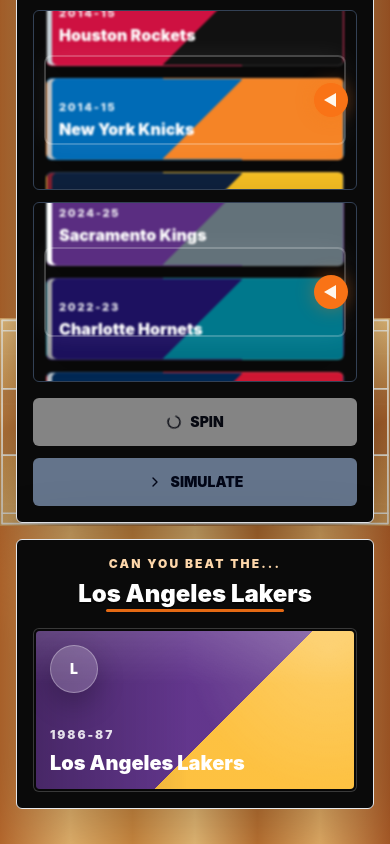
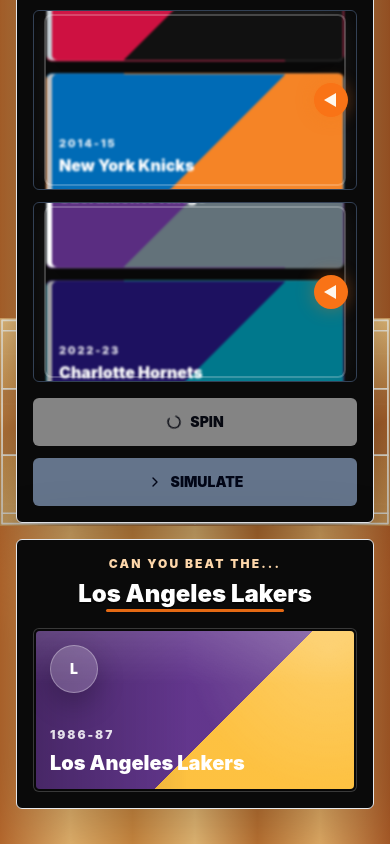
Before and after one commit to Dheerajsom/Timeout, a Next.js app: page / in a window 390 px wide. Both pictures are taken after a click on the button "SPIN". Shown: the part 610-1454 px from the top of the page. Built offline with nearby package versions, Linux system fonts and the light colour scheme.

Commit message:
Match mobile reel target to revealed card

```diff
--- a/app/globals.css
+++ b/app/globals.css
@@ -120,7 +120,7 @@
 }
 
 .wheel-spin {
-  --wheel-target-offset: 37px;
+  --wheel-distance: var(--wheel-distance-mobile, 1200px);
   animation: wheelSpin var(--wheel-duration, 5s) cubic-bezier(0.08, 0.72, 0.12, 1) both;
   backface-visibility: hidden;
   transform: translate3d(0, 0, 0);
@@ -129,7 +129,7 @@
 
 @media (min-width: 640px) {
   .wheel-spin {
-    --wheel-target-offset: 62px;
+    --wheel-distance: var(--wheel-distance-desktop, 1200px);
   }
 }
 
@@ -256,17 +256,17 @@
   }
 
   90% {
-    transform: translate3d(0, calc(var(--wheel-target-offset, 62px) - var(--wheel-distance-base, 1200px) - 22px), 0);
+    transform: translate3d(0, calc((var(--wheel-distance, 1200px) * -1) - 22px), 0);
     filter: blur(0.2px);
   }
 
   96% {
-    transform: translate3d(0, calc(var(--wheel-target-offset, 62px) - var(--wheel-distance-base, 1200px) + 8px), 0);
+    transform: translate3d(0, calc((var(--wheel-distance, 1200px) * -1) + 8px), 0);
     filter: blur(0);
   }
 
   100% {
-    transform: translate3d(0, calc(var(--wheel-target-offset, 62px) - var(--wheel-distance-base, 1200px)), 0);
+    transform: translate3d(0, calc(var(--wheel-distance, 1200px) * -1), 0);
     filter: blur(0);
   }
 }
--- a/components/HomeGame.tsx
+++ b/components/HomeGame.tsx
@@ -10,7 +10,10 @@
 
 const activeRuleset = "modern";
 const spinDuration = 5000;
-const itemPitch = 94;
+const mobileItemPitch = 176;
+const mobileDistanceAdjustment = 4;
+const desktopItemPitch = 94;
+const desktopTargetOffset = 62;
 const historyStorageKey = "timeout-round-history";
 const historyLimit = 30;
 
@@ -392,12 +395,13 @@
       <div className="wheel-arrow" aria-hidden="true">
         <span />
       </div>
-      <div className="pointer-events-none absolute inset-x-3 top-1/2 z-10 h-[86px] -translate-y-1/2 rounded-md ring-2 ring-white/20 shadow-[0_0_26px_rgba(255,255,255,0.08)]" />
+      <div className="pointer-events-none absolute inset-x-3 top-1/2 z-10 h-[168px] -translate-y-1/2 rounded-md ring-2 ring-white/20 shadow-[0_0_26px_rgba(255,255,255,0.08)] sm:h-[86px]" />
       <div
         className="wheel-spin reel-window space-y-3 p-3"
         style={
           {
-            "--wheel-distance-base": `${wheel.targetIndex * itemPitch}px`,
+            "--wheel-distance-mobile": `${wheel.targetIndex * mobileItemPitch + mobileDistanceAdjustment}px`,
+            "--wheel-distance-desktop": `${Math.max(wheel.targetIndex * desktopItemPitch - desktopTargetOffset, 0)}px`,
             "--wheel-duration": `${4.8 + index * 0.16}s`,
           } as CSSProperties
         }
@@ -414,7 +418,7 @@
   const colors = getTeamColors(team);
   return (
     <div
-      className="flex h-[82px] items-center rounded-md border border-white/15 px-3 shadow-[0_10px_24px_rgba(0,0,0,0.18)]"
+      className="flex h-[164px] items-center rounded-md border border-white/15 px-3 shadow-[0_10px_24px_rgba(0,0,0,0.18)] sm:h-[82px]"
       style={{
         background: `linear-gradient(135deg, ${colors.primary} 0 52%, ${colors.secondary} 52% 100%)`,
         boxShadow: `inset 5px 0 0 ${colors.accent}, 0 10px 24px rgba(0,0,0,0.18)`,
```
